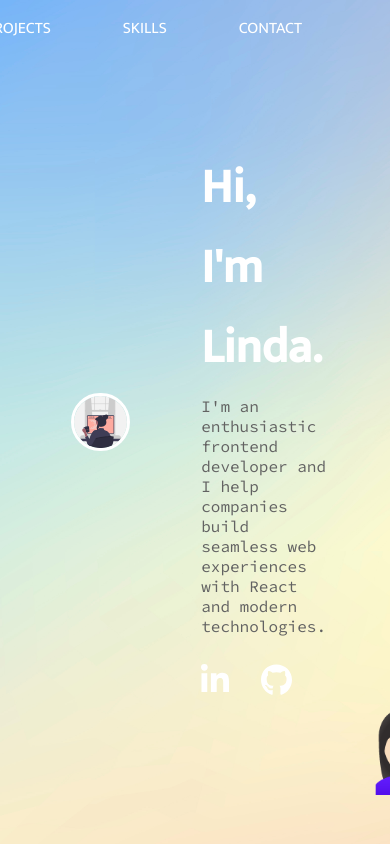
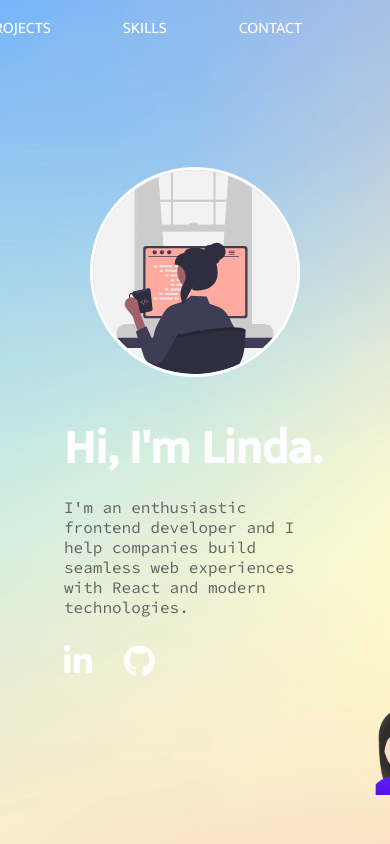
Before and after one commit to lindabertling/lindas-portfolio, a Next.js app: page / in a window 390 px wide. Shown: the top 844 px of the page. Built offline with nearby package versions, Linux system fonts and the light colour scheme; a web font is replaced by a local one.

Commit message:
added media query to hero section

```diff
--- a/src/components/heroSection.module.css
+++ b/src/components/heroSection.module.css
@@ -53,3 +53,18 @@
 .heroIcons a {
   margin-right: 32px;
 }
+
+@media (max-width: 600px) {
+  .aboutSection {
+    display: flex;
+    flex-direction: column;
+    align-items: center;
+    justify-content: center;
+
+    padding: 64px;
+  }
+
+  .avatarContainer {
+    margin-bottom: 32px;
+  }
+}
```
